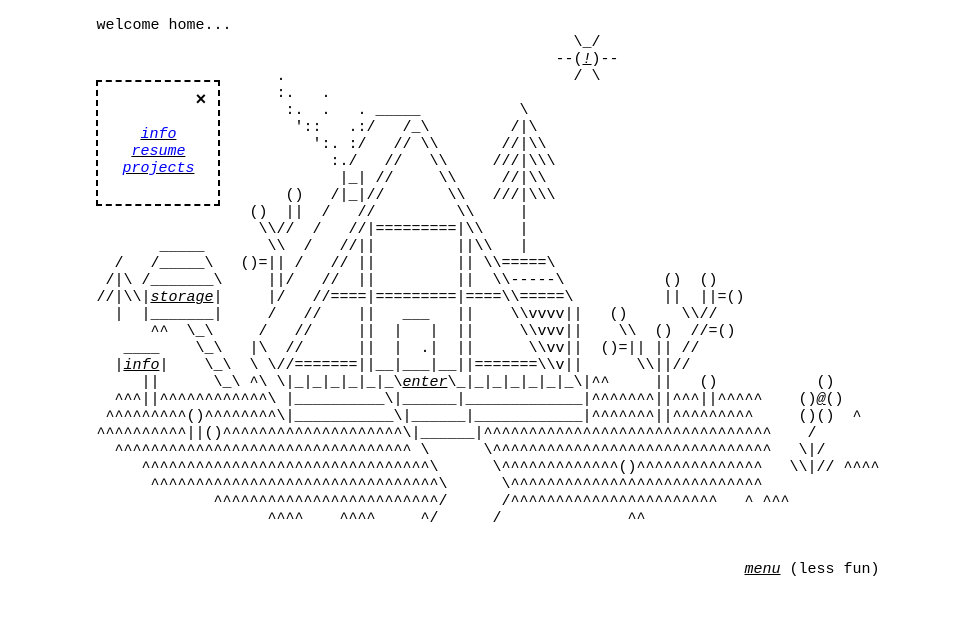
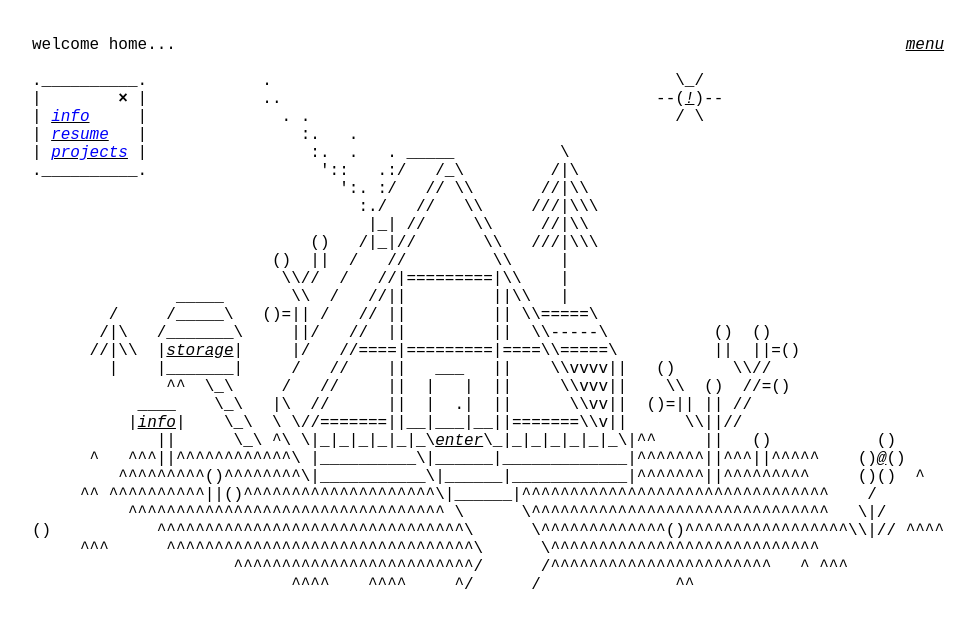
Before and after one commit to merehuman/site.2022, a plain HTML site: page index.html in a window 1280 px wide. Both pictures are taken after a click on the link "menu". Shown: the whole page, without its empty margins (152-1127 px from the left). Drawn offline with Linux system fonts and the light colour scheme.

Commit message:
menu update

```diff
--- a/index.html
+++ b/index.html
@@ -16,10 +16,19 @@
 	<div class="main">
         <pre class="ascii">
 
-<span class="marquee-text">welcome home...</span>
-                                                     \_/
-                                                   --(<a class="blinking-link" href="https://www.websitecarbon.com/website/merehuman-live/">!</a>)--
-                    .                                / \
+
+<span class="marquee-text">welcome home...</span><span class="menu"><a id="showMenu">menu</a></span>
+<div id="popUpMenu" class="popup hidden">
+.__________.
+|        <span class="close-button" id="hideContent">&times;</span> |
+| <a class="blinking-link" id="info" href="info.html">info</a>     |
+| <a class="blinking-link" href="https://docs.google.com/document/d/1BfO-WC4rHDQVzDeM3lUc8UpPWYbTF5OtAjGh4M7GQTg/edit?usp=sharing">resume</a>   |
+| <a class="blinking-link" id="home" href="desktop.html">projects</a> |
+.__________.
+</div>
+                        .                                          \_/
+                        ..                                       --(<a class="blinking-link" href="https://www.websitecarbon.com/website/merehuman-live/">!</a>)--
+                          . .                                      / \
                             :.   .
                              :.  .   . _____           \
                               '::   .:/   /_\         /|\
@@ -30,34 +39,22 @@
                          ()  ||  /   //         \\     |
                           \\//  /   //|=========|\\    |
                _____       \\  /   //||         ||\\   |
-  /   /_____\   ()=|| /   // ||         || \\=====\
- /|\ /_______\     ||/   //  ||         ||  \\-----\           ()  ()
-//|\\|<a class="blinking-link" id="storage" href="storage.html">storage</a>|     |/   //====|=========|====\\=====\          ||  ||=()
-  |  |_______|     /   //    ||   ___   ||    \\vvvv||   ()      \\//
+        /     /_____\   ()=|| /   // ||         || \\=====\
+       /|\   /_______\     ||/   //  ||         ||  \\-----\           ()  ()
+      //|\\  |<a class="blinking-link" id="storage" href="storage.html">storage</a>|     |/   //====|=========|====\\=====\          ||  ||=()
+        |    |_______|     /   //    ||   ___   ||    \\vvvv||   ()      \\//
               ^^  \_\     /   //     ||  |   |  ||     \\vvv||    \\  ()  //=()
            ____    \_\   |\  //      ||  |  .|  ||      \\vv||  ()=|| || //
           |<a class="blinking-link" id="info" href="info.html">info</a>|    \_\  \ \//=======||__|___|__||=======\\v||      \\||//
              ||      \_\ ^\ \|_|_|_|_|_|_\<a class="blinking-link" id="enter" href="enter.html">enter</a>\_|_|_|_|_|_|_\|^^     ||   ()           ()
-  ^^^||^^^^^^^^^^^^\ |__________\|______|_____________|^^^^^^^||^^^||^^^^^    ()<a class="blinking-link" id="enter" href="404.html">@</a>()
+      ^   ^^^||^^^^^^^^^^^^\ |__________\|______|_____________|^^^^^^^||^^^||^^^^^    ()<a class="blinking-link" id="enter" href="404.html">@</a>()
          ^^^^^^^^^()^^^^^^^^\|___________\|______|____________|^^^^^^^||^^^^^^^^^     ()()  ^
-^^^^^^^^^^||()^^^^^^^^^^^^^^^^^^^^\|______|^^^^^^^^^^^^^^^^^^^^^^^^^^^^^^^^    /
+     ^^ ^^^^^^^^^^||()^^^^^^^^^^^^^^^^^^^^\|______|^^^^^^^^^^^^^^^^^^^^^^^^^^^^^^^^    /
           ^^^^^^^^^^^^^^^^^^^^^^^^^^^^^^^^^ \      \^^^^^^^^^^^^^^^^^^^^^^^^^^^^^^^   \|/
-     ^^^^^^^^^^^^^^^^^^^^^^^^^^^^^^^^\      \^^^^^^^^^^^^^()^^^^^^^^^^^^^^   \\|// ^^^^
-      ^^^^^^^^^^^^^^^^^^^^^^^^^^^^^^^^\      \^^^^^^^^^^^^^^^^^^^^^^^^^^^^
+()           ^^^^^^^^^^^^^^^^^^^^^^^^^^^^^^^^\      \^^^^^^^^^^^^^()^^^^^^^^^^^^^^^^^\\|// ^^^^
+     ^^^      ^^^^^^^^^^^^^^^^^^^^^^^^^^^^^^^^\      \^^^^^^^^^^^^^^^^^^^^^^^^^^^^
                      ^^^^^^^^^^^^^^^^^^^^^^^^^/      /^^^^^^^^^^^^^^^^^^^^^^^   ^ ^^^
                            ^^^^    ^^^^     ^/      /              ^^
-
-<div id="popUpMenu" class="popup hidden">
-<span class="close-button" id="hideContent">&times;</span>
-<a class="blinking-link" id="info" href="info.html">info</a>
-<a class="blinking-link" href="https://docs.google.com/document/d/1BfO-WC4rHDQVzDeM3lUc8UpPWYbTF5OtAjGh4M7GQTg/edit?usp=sharing">resume</a>
-<a class="blinking-link" id="home" href="desktop.html">projects</a>
-
-</div>
-<span class="menu"><a id="showMenu">menu</a> (less fun)</span>
-
-
-
 
 
 		</pre>
--- a/style.css
+++ b/style.css
@@ -4,7 +4,7 @@ html, body {
     margin: 0;
     padding: 0;
     font-family: 'Roboto Mono', monospace;
-  	font-size: 15px;
+  	font-size: 16px;
   	color: black;
 }
 
@@ -57,21 +57,14 @@ html, body {
 
 .popup {
     position: fixed;
-    top: 10%;
-    background-color: white;
-    border: 2px dashed black;
-    padding: 10px;
+    float: left;
     z-index: 1000;
-    width: 100px;
-    text-align: center;
 }
 
 .close-button {
-    position: absolute;
-    top: 8px;
-    right: 12px;
+    position: relative;
     cursor: pointer;
-    font-size: 18px;
+    font-size: 16px;
     font-weight: bold;
 }
 
```
Also changed, not shown: desktop.html (+1 -1 lines). Lines whose indentation alone changed are shown as unchanged.
